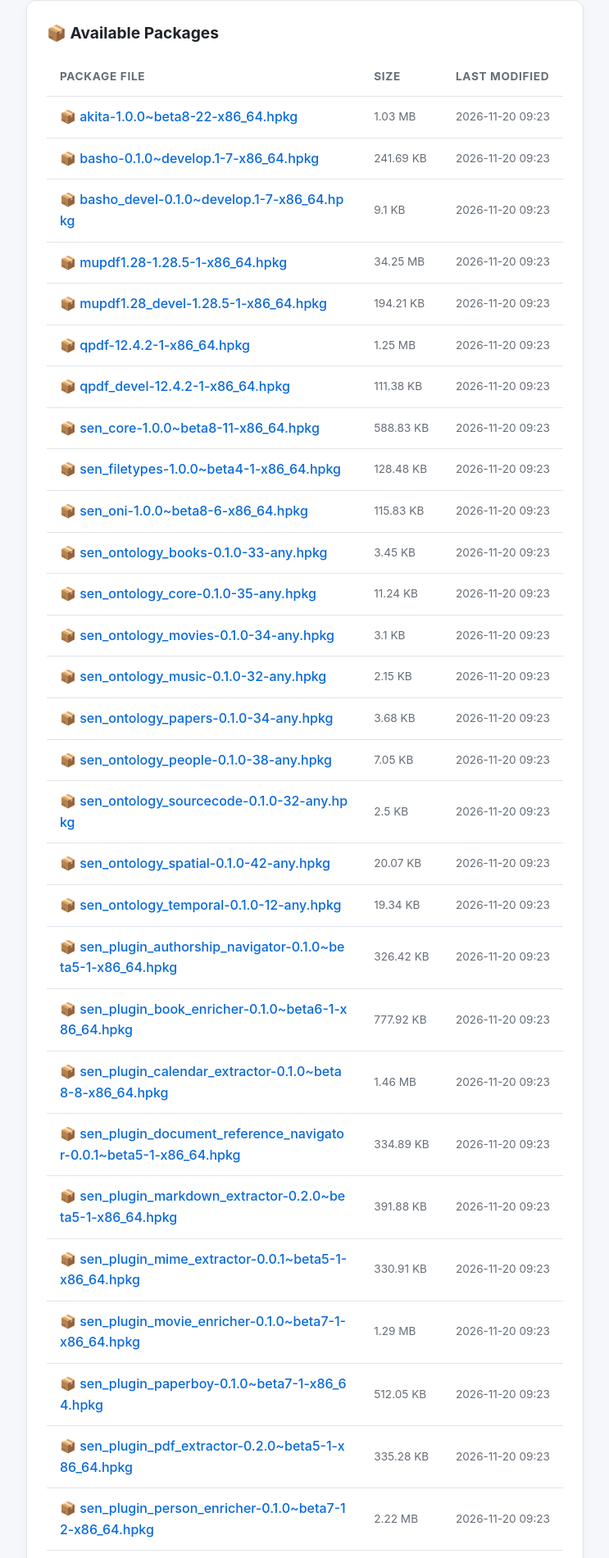
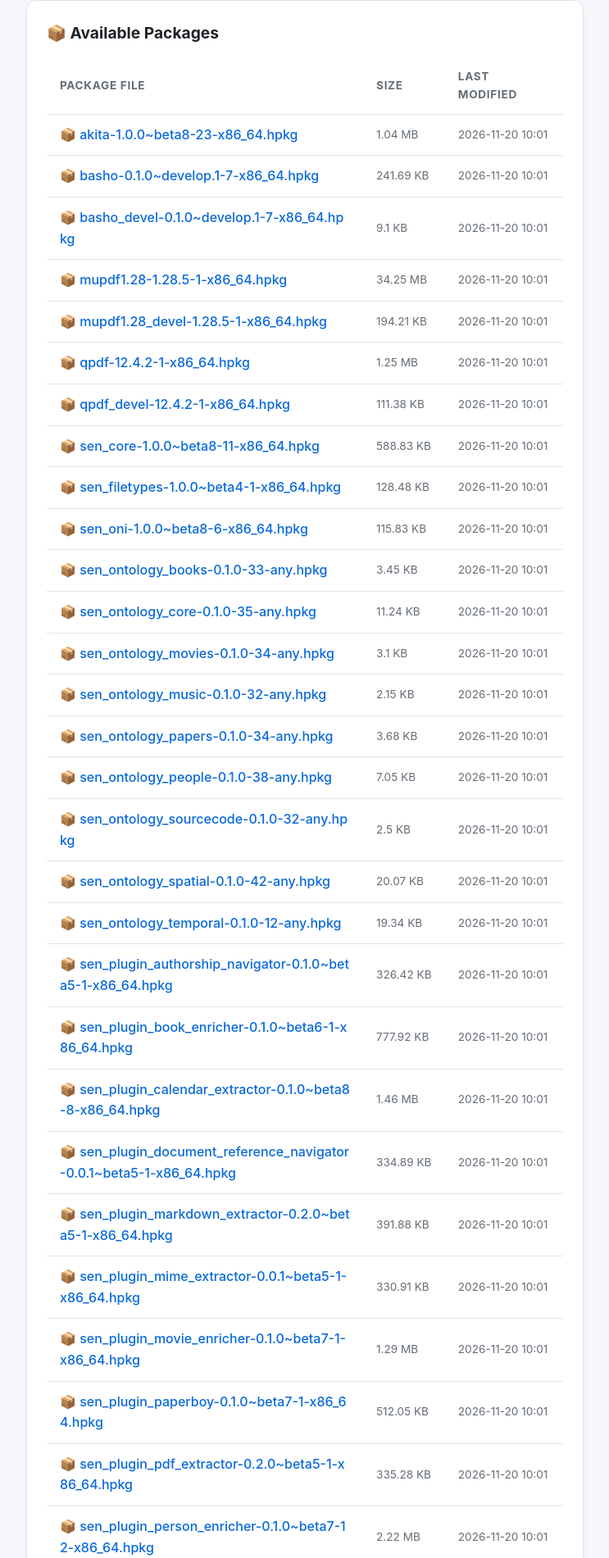
Before and after one commit to sen-laboratories/kiri, a plain HTML site: page x86_64/packages/index.html in a window 1280 px wide. Shown: the part 232-2133 px from the top of the page at 82% size, without its empty margins (268-1011 px from the left). Drawn offline with Linux system fonts and the light colour scheme.

Commit message:
Update the repository index

```diff
--- a/x86_64/packages/index.html
+++ b/x86_64/packages/index.html
@@ -59,204 +59,204 @@
         <tbody>
 
         <tr>
-          <td><a href="akita-1.0.0~beta8-22-x86_64.hpkg" class="file-link">📦 akita-1.0.0~beta8-22-x86_64.hpkg</a></td>
-          <td class="file-size">1.03 MB</td>
-          <td class="file-date">2026-11-20 09:23</td>
+          <td><a href="akita-1.0.0~beta8-23-x86_64.hpkg" class="file-link">📦 akita-1.0.0~beta8-23-x86_64.hpkg</a></td>
+          <td class="file-size">1.04 MB</td>
+          <td class="file-date">2026-11-20 10:01</td>
         </tr>
         <tr>
           <td><a href="basho-0.1.0~develop.1-7-x86_64.hpkg" class="file-link">📦 basho-0.1.0~develop.1-7-x86_64.hpkg</a></td>
           <td class="file-size">241.69 KB</td>
-          <td class="file-date">2026-11-20 09:23</td>
+          <td class="file-date">2026-11-20 10:01</td>
         </tr>
         <tr>
           <td><a href="basho_devel-0.1.0~develop.1-7-x86_64.hpkg" class="file-link">📦 basho_devel-0.1.0~develop.1-7-x86_64.hpkg</a></td>
           <td class="file-size">9.1 KB</td>
-          <td class="file-date">2026-11-20 09:23</td>
+          <td class="file-date">2026-11-20 10:01</td>
         </tr>
         <tr>
           <td><a href="mupdf1.28-1.28.5-1-x86_64.hpkg" class="file-link">📦 mupdf1.28-1.28.5-1-x86_64.hpkg</a></td>
           <td class="file-size">34.25 MB</td>
-          <td class="file-date">2026-11-20 09:23</td>
+          <td class="file-date">2026-11-20 10:01</td>
         </tr>
         <tr>
           <td><a href="mupdf1.28_devel-1.28.5-1-x86_64.hpkg" class="file-link">📦 mupdf1.28_devel-1.28.5-1-x86_64.hpkg</a></td>
           <td class="file-size">194.21 KB</td>
-          <td class="file-date">2026-11-20 09:23</td>
+          <td class="file-date">2026-11-20 10:01</td>
         </tr>
         <tr>
           <td><a href="qpdf-12.4.2-1-x86_64.hpkg" class="file-link">📦 qpdf-12.4.2-1-x86_64.hpkg</a></td>
           <td class="file-size">1.25 MB</td>
-          <td class="file-date">2026-11-20 09:23</td>
+          <td class="file-date">2026-11-20 10:01</td>
         </tr>
         <tr>
           <td><a href="qpdf_devel-12.4.2-1-x86_64.hpkg" class="file-link">📦 qpdf_devel-12.4.2-1-x86_64.hpkg</a></td>
           <td class="file-size">111.38 KB</td>
-          <td class="file-date">2026-11-20 09:23</td>
+          <td class="file-date">2026-11-20 10:01</td>
         </tr>
         <tr>
           <td><a href="sen_core-1.0.0~beta8-11-x86_64.hpkg" class="file-link">📦 sen_core-1.0.0~beta8-11-x86_64.hpkg</a></td>
           <td class="file-size">588.83 KB</td>
-          <td class="file-date">2026-11-20 09:23</td>
+          <td class="file-date">2026-11-20 10:01</td>
         </tr>
         <tr>
           <td><a href="sen_filetypes-1.0.0~beta4-1-x86_64.hpkg" class="file-link">📦 sen_filetypes-1.0.0~beta4-1-x86_64.hpkg</a></td>
           <td class="file-size">128.48 KB</td>
-          <td class="file-date">2026-11-20 09:23</td>
+          <td class="file-date">2026-11-20 10:01</td>
         </tr>
         <tr>
           <td><a href="sen_oni-1.0.0~beta8-6-x86_64.hpkg" class="file-link">📦 sen_oni-1.0.0~beta8-6-x86_64.hpkg</a></td>
           <td class="file-size">115.83 KB</td>
-          <td class="file-date">2026-11-20 09:23</td>
+          <td class="file-date">2026-11-20 10:01</td>
         </tr>
         <tr>
           <td><a href="sen_ontology_books-0.1.0-33-any.hpkg" class="file-link">📦 sen_ontology_books-0.1.0-33-any.hpkg</a></td>
           <td class="file-size">3.45 KB</td>
-          <td class="file-date">2026-11-20 09:23</td>
+          <td class="file-date">2026-11-20 10:01</td>
         </tr>
         <tr>
           <td><a href="sen_ontology_core-0.1.0-35-any.hpkg" class="file-link">📦 sen_ontology_core-0.1.0-35-any.hpkg</a></td>
           <td class="file-size">11.24 KB</td>
-          <td class="file-date">2026-11-20 09:23</td>
+          <td class="file-date">2026-11-20 10:01</td>
         </tr>
         <tr>
           <td><a href="sen_ontology_movies-0.1.0-34-any.hpkg" class="file-link">📦 sen_ontology_movies-0.1.0-34-any.hpkg</a></td>
           <td class="file-size">3.1 KB</td>
-          <td class="file-date">2026-11-20 09:23</td>
+          <td class="file-date">2026-11-20 10:01</td>
         </tr>
         <tr>
           <td><a href="sen_ontology_music-0.1.0-32-any.hpkg" class="file-link">📦 sen_ontology_music-0.1.0-32-any.hpkg</a></td>
           <td class="file-size">2.15 KB</td>
-          <td class="file-date">2026-11-20 09:23</td>
+          <td class="file-date">2026-11-20 10:01</td>
         </tr>
         <tr>
           <td><a href="sen_ontology_papers-0.1.0-34-any.hpkg" class="file-link">📦 sen_ontology_papers-0.1.0-34-any.hpkg</a></td>
           <td class="file-size">3.68 KB</td>
-          <td class="file-date">2026-11-20 09:23</td>
+          <td class="file-date">2026-11-20 10:01</td>
         </tr>
         <tr>
           <td><a href="sen_ontology_people-0.1.0-38-any.hpkg" class="file-link">📦 sen_ontology_people-0.1.0-38-any.hpkg</a></td>
           <td class="file-size">7.05 KB</td>
-          <td class="file-date">2026-11-20 09:23</td>
+          <td class="file-date">2026-11-20 10:01</td>
         </tr>
         <tr>
           <td><a href="sen_ontology_sourcecode-0.1.0-32-any.hpkg" class="file-link">📦 sen_ontology_sourcecode-0.1.0-32-any.hpkg</a></td>
           <td class="file-size">2.5 KB</td>
-          <td class="file-date">2026-11-20 09:23</td>
+          <td class="file-date">2026-11-20 10:01</td>
         </tr>
         <tr>
           <td><a href="sen_ontology_spatial-0.1.0-42-any.hpkg" class="file-link">📦 sen_ontology_spatial-0.1.0-42-any.hpkg</a></td>
           <td class="file-size">20.07 KB</td>
-          <td class="file-date">2026-11-20 09:23</td>
+          <td class="file-date">2026-11-20 10:01</td>
         </tr>
         <tr>
           <td><a href="sen_ontology_temporal-0.1.0-12-any.hpkg" class="file-link">📦 sen_ontology_temporal-0.1.0-12-any.hpkg</a></td>
           <td class="file-size">19.34 KB</td>
-          <td class="file-date">2026-11-20 09:23</td>
+          <td class="file-date">2026-11-20 10:01</td>
         </tr>
         <tr>
           <td><a href="sen_plugin_authorship_navigator-0.1.0~beta5-1-x86_64.hpkg" class="file-link">📦 sen_plugin_authorship_navigator-0.1.0~beta5-1-x86_64.hpkg</a></td>
           <td class="file-size">326.42 KB</td>
-          <td class="file-date">2026-11-20 09:23</td>
+          <td class="file-date">2026-11-20 10:01</td>
         </tr>
         <tr>
           <td><a href="sen_plugin_book_enricher-0.1.0~beta6-1-x86_64.hpkg" class="file-link">📦 sen_plugin_book_enricher-0.1.0~beta6-1-x86_64.hpkg</a></td>
           <td class="file-size">777.92 KB</td>
-          <td class="file-date">2026-11-20 09:23</td>
+          <td class="file-date">2026-11-20 10:01</td>
         </tr>
         <tr>
           <td><a href="sen_plugin_calendar_extractor-0.1.0~beta8-8-x86_64.hpkg" class="file-link">📦 sen_plugin_calendar_extractor-0.1.0~beta8-8-x86_64.hpkg</a></td>
           <td class="file-size">1.46 MB</td>
-          <td class="file-date">2026-11-20 09:23</td>
+          <td class="file-date">2026-11-20 10:01</td>
         </tr>
         <tr>
           <td><a href="sen_plugin_document_reference_navigator-0.0.1~beta5-1-x86_64.hpkg" class="file-link">📦 sen_plugin_document_reference_navigator-0.0.1~beta5-1-x86_64.hpkg</a></td>
           <td class="file-size">334.89 KB</td>
-          <td class="file-date">2026-11-20 09:23</td>
+          <td class="file-date">2026-11-20 10:01</td>
         </tr>
         <tr>
           <td><a href="sen_plugin_markdown_extractor-0.2.0~beta5-1-x86_64.hpkg" class="file-link">📦 sen_plugin_markdown_extractor-0.2.0~beta5-1-x86_64.hpkg</a></td>
           <td class="file-size">391.88 KB</td>
-          <td class="file-date">2026-11-20 09:23</td>
+          <td class="file-date">2026-11-20 10:01</td>
         </tr>
         <tr>
           <td><a href="sen_plugin_mime_extractor-0.0.1~beta5-1-x86_64.hpkg" class="file-link">📦 sen_plugin_mime_extractor-0.0.1~beta5-1-x86_64.hpkg</a></td>
           <td class="file-size">330.91 KB</td>
-          <td class="file-date">2026-11-20 09:23</td>
+          <td class="file-date">2026-11-20 10:01</td>
         </tr>
         <tr>
           <td><a href="sen_plugin_movie_enricher-0.1.0~beta7-1-x86_64.hpkg" class="file-link">📦 sen_plugin_movie_enricher-0.1.0~beta7-1-x86_64.hpkg</a></td>
           <td class="file-size">1.29 MB</td>
-          <td class="file-date">2026-11-20 09:23</td>
+          <td class="file-date">2026-11-20 10:01</td>
         </tr>
         <tr>
           <td><a href="sen_plugin_paperboy-0.1.0~beta7-1-x86_64.hpkg" class="file-link">📦 sen_plugin_paperboy-0.1.0~beta7-1-x86_64.hpkg</a></td>
           <td class="file-size">512.05 KB</td>
-          <td class="file-date">2026-11-20 09:23</td>
+          <td class="file-date">2026-11-20 10:01</td>
         </tr>
         <tr>
           <td><a href="sen_plugin_pdf_extractor-0.2.0~beta5-1-x86_64.hpkg" class="file-link">📦 sen_plugin_pdf_extractor-0.2.0~beta5-1-x86_64.hpkg</a></td>
           <td class="file-size">335.28 KB</td>
-          <td class="file-date">2026-11-20 09:23</td>
+          <td class="file-date">2026-11-20 10:01</td>
         </tr>
         <tr>
           <td><a href="sen_plugin_person_enricher-0.1.0~beta7-12-x86_64.hpkg" class="file-link">📦 sen_plugin_person_enricher-0.1.0~beta7-12-x86_64.hpkg</a></td>
           <td class="file-size">2.22 MB</td>
-          <td class="file-date">2026-11-20 09:23</td>
+          <td class="file-date">2026-11-20 10:01</td>
         </tr>
         <tr>
           <td><a href="sen_plugin_personal_relation_navigator-0.1.0~beta7-1-x86_64.hpkg" class="file-link">📦 sen_plugin_personal_relation_navigator-0.1.0~beta7-1-x86_64.hpkg</a></td>
           <td class="file-size">342.56 KB</td>
-          <td class="file-date">2026-11-20 09:23</td>
+          <td class="file-date">2026-11-20 10:01</td>
         </tr>
         <tr>
           <td><a href="sen_plugin_place_enricher-0.1.0~beta8-1-x86_64.hpkg" class="file-link">📦 sen_plugin_place_enricher-0.1.0~beta8-1-x86_64.hpkg</a></td>
           <td class="file-size">1.62 MB</td>
-          <td class="file-date">2026-11-20 09:23</td>
+          <td class="file-date">2026-11-20 10:01</td>
         </tr>
         <tr>
           <td><a href="sen_plugin_reference_navigator-0.1.0~beta5-1-x86_64.hpkg" class="file-link">📦 sen_plugin_reference_navigator-0.1.0~beta5-1-x86_64.hpkg</a></td>
           <td class="file-size">329.74 KB</td>
-          <td class="file-date">2026-11-20 09:23</td>
+          <td class="file-date">2026-11-20 10:01</td>
         </tr>
         <tr>
           <td><a href="sen_plugin_relation_navigator-0.1.0~beta5-2-x86_64.hpkg" class="file-link">📦 sen_plugin_relation_navigator-0.1.0~beta5-2-x86_64.hpkg</a></td>
           <td class="file-size">328.48 KB</td>
-          <td class="file-date">2026-11-20 09:23</td>
+          <td class="file-date">2026-11-20 10:01</td>
         </tr>
         <tr>
           <td><a href="sen_plugin_sourcecode_extractor-0.4.0~beta5-1-x86_64.hpkg" class="file-link">📦 sen_plugin_sourcecode_extractor-0.4.0~beta5-1-x86_64.hpkg</a></td>
           <td class="file-size">927.18 KB</td>
-          <td class="file-date">2026-11-20 09:23</td>
+          <td class="file-date">2026-11-20 10:01</td>
         </tr>
         <tr>
           <td><a href="sen_plugin_spatial_navigator-0.1.0~beta8-8-x86_64.hpkg" class="file-link">📦 sen_plugin_spatial_navigator-0.1.0~beta8-8-x86_64.hpkg</a></td>
           <td class="file-size">1.35 MB</td>
-          <td class="file-date">2026-11-20 09:23</td>
+          <td class="file-date">2026-11-20 10:01</td>
         </tr>
         <tr>
           <td><a href="sen_plugin_temporal_navigator-0.1.0~beta8-4-x86_64.hpkg" class="file-link">📦 sen_plugin_temporal_navigator-0.1.0~beta8-4-x86_64.hpkg</a></td>
           <td class="file-size">278.75 KB</td>
-          <td class="file-date">2026-11-20 09:23</td>
+          <td class="file-date">2026-11-20 10:01</td>
         </tr>
         <tr>
           <td><a href="sen_plugin_text_reference_navigator-0.0.1~beta5-1-x86_64.hpkg" class="file-link">📦 sen_plugin_text_reference_navigator-0.0.1~beta5-1-x86_64.hpkg</a></td>
           <td class="file-size">330.51 KB</td>
-          <td class="file-date">2026-11-20 09:23</td>
+          <td class="file-date">2026-11-20 10:01</td>
         </tr>
         <tr>
           <td><a href="sen_plugins-1.0.0~beta8-2-any.hpkg" class="file-link">📦 sen_plugins-1.0.0~beta8-2-any.hpkg</a></td>
           <td class="file-size">1.01 KB</td>
-          <td class="file-date">2026-11-20 09:23</td>
+          <td class="file-date">2026-11-20 10:01</td>
         </tr>
         <tr>
           <td><a href="shoji-1.0.0~beta8-31-x86_64.hpkg" class="file-link">📦 shoji-1.0.0~beta8-31-x86_64.hpkg</a></td>
           <td class="file-size">600.31 KB</td>
-          <td class="file-date">2026-11-20 09:23</td>
+          <td class="file-date">2026-11-20 10:01</td>
         </tr>
         <tr>
           <td><a href="toji-1.1.1-1-x86_64.hpkg" class="file-link">📦 toji-1.1.1-1-x86_64.hpkg</a></td>
           <td class="file-size">8.02 MB</td>
-          <td class="file-date">2026-11-20 09:23</td>
+          <td class="file-date">2026-11-20 10:01</td>
         </tr>
         </tbody>
       </table>
```
Also changed, not shown: 2 other files.
